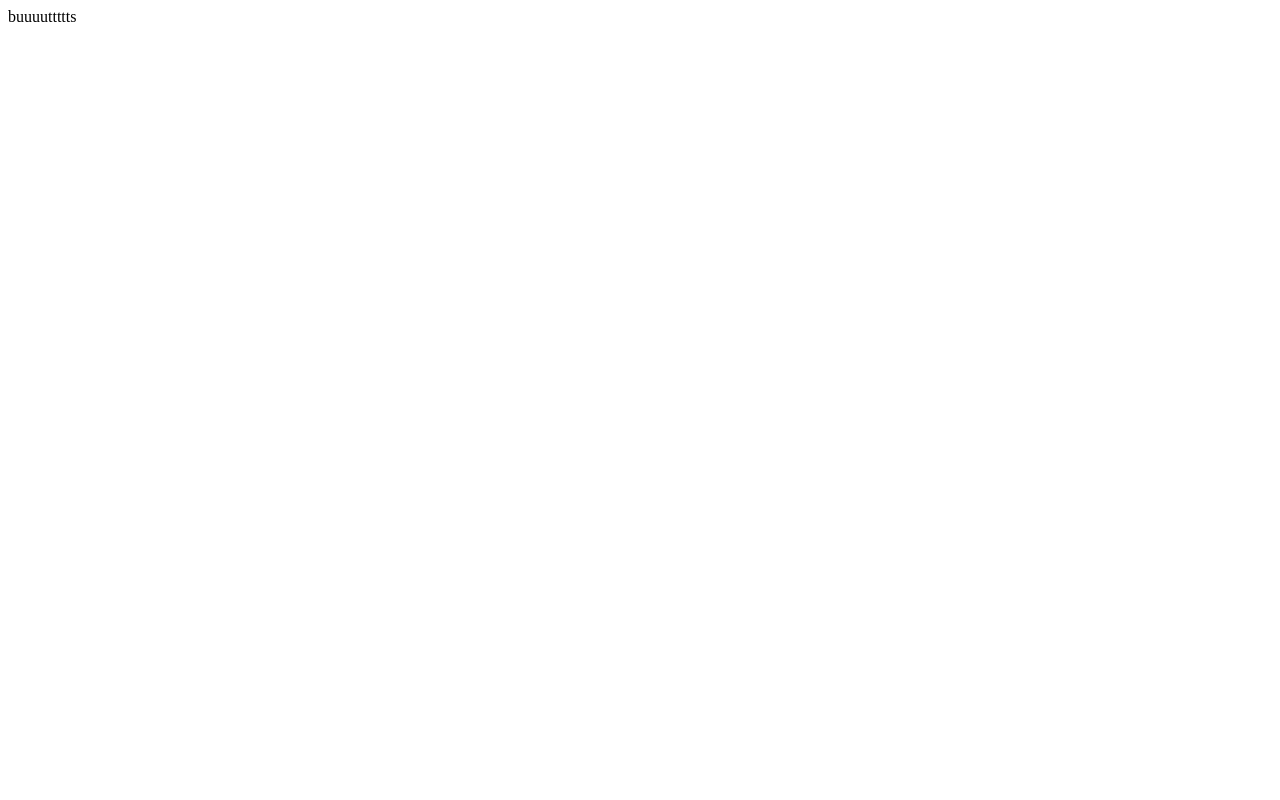
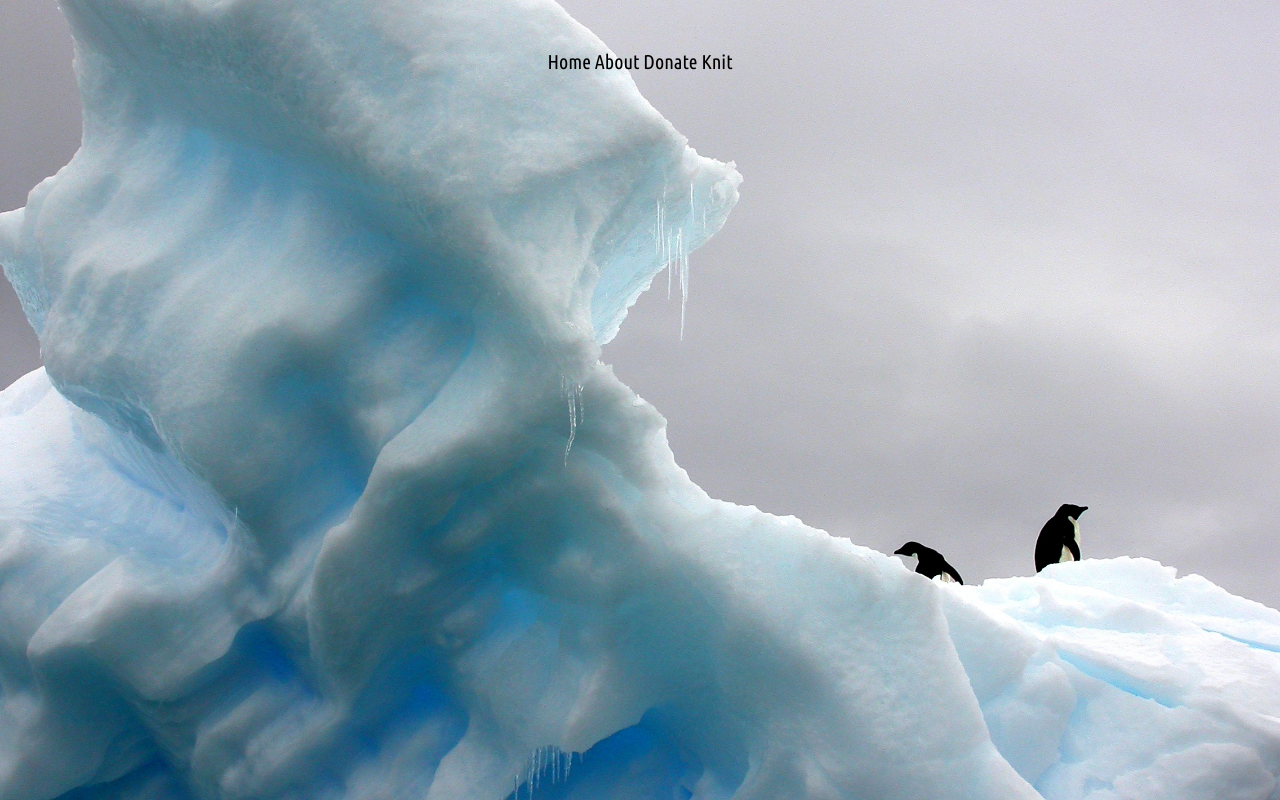
Before and after one commit to savingtheday/nonprofit, a plain HTML site: page index.html in a window 1280 px wide. Drawn offline with Linux system fonts and the light colour scheme.

Commit message:
This is the new background image, font and menu

```diff
--- a/index.html
+++ b/index.html
@@ -1 +1,27 @@
-buuuuttttts
+<!DOCTYPE html>
+<html lang="en">
+
+<head>
+
+<meta charset="UTF-8">
+
+<link href='https://fonts.googleapis.com/css?family=Ubuntu+Condensed' rel='stylesheet' type='text/css'>
+<link rel="stylesheet" type="text/css" href="stylesheet.css">
+
+<title>Home | Sweaters for Penguins </title>
+
+
+</head>
+<body>
+
+<nav>
+ 			<ul class="nav">
+ 				<li><a href="index.html"> Home</a></li>
+ 				<li><a href="about.html"> About</a></li>
+ 				<li><a href="donate.html"> Donate</a></li>
+ 				<li><a href="http://www.ravelry.com/patterns/library/little-penguin-knitted-jumpers"> Knit</a></li>
+ 			</ul>
+ 		</nav>
+
+</body>
+</html>
--- a/stylesheet.css
+++ b/stylesheet.css
@@ -0,0 +1,39 @@
+body{
+	font-family: 'Ubuntu Condensed', serif;
+ 	}
+
+ html{
+ 	background: url(bg.jpg) no-repeat center center fixed;
+ 	 -webkit-background-size: cover;
+  -moz-background-size: cover;
+  -o-background-size: cover;
+  background-size: cover;
+ }
+
+ul.nav{
+			list-style: none;
+			padding: 30px;
+			margin: 20px;
+			font-size: 20px;
+			font-color: black;
+			text-align: center;
+
+
+ 		}
+
+ul li {
+	display: inline-block;
+
+
+}
+
+ul.nav a:link{
+	color: black;
+	text-decoration: none;
+
+
+}
+
+ul.nav a:visited{
+	color: black;
+}
```
Also changed, not shown: bg.jpg (added), 1 other file.
